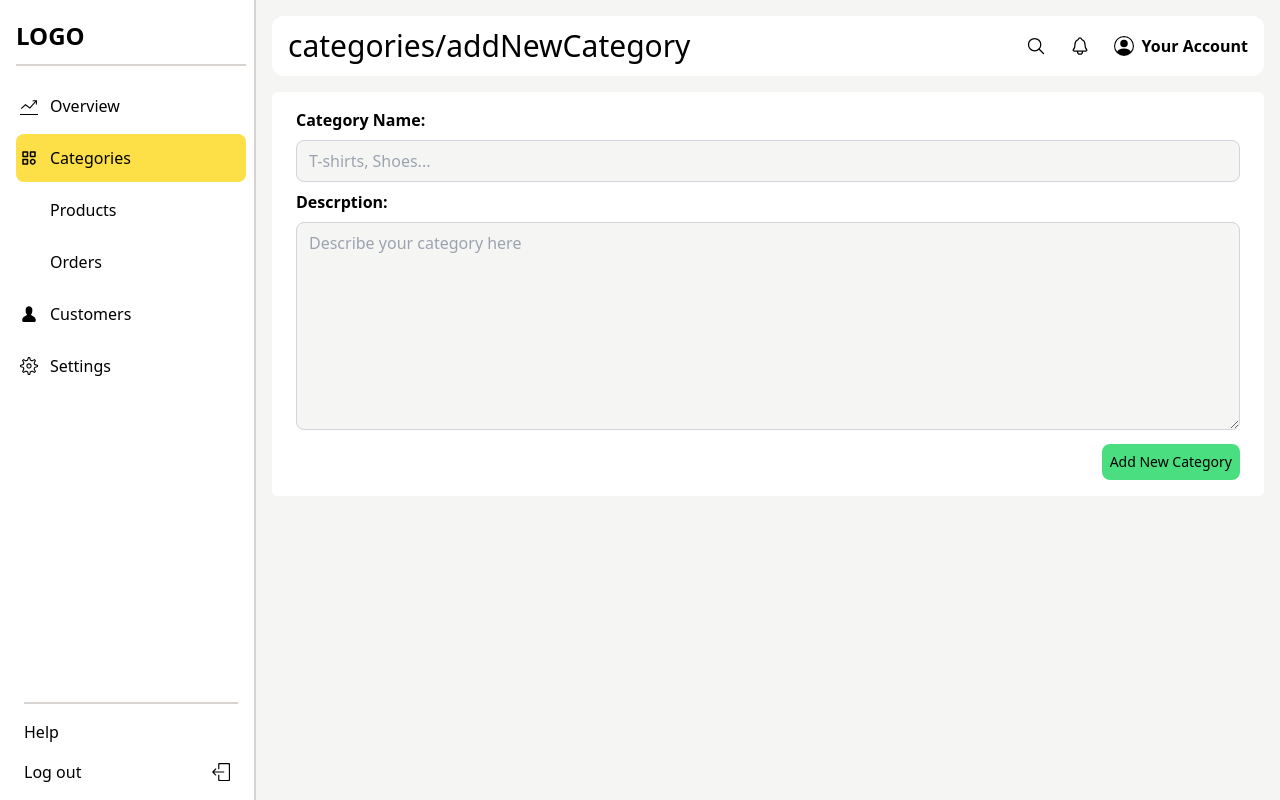
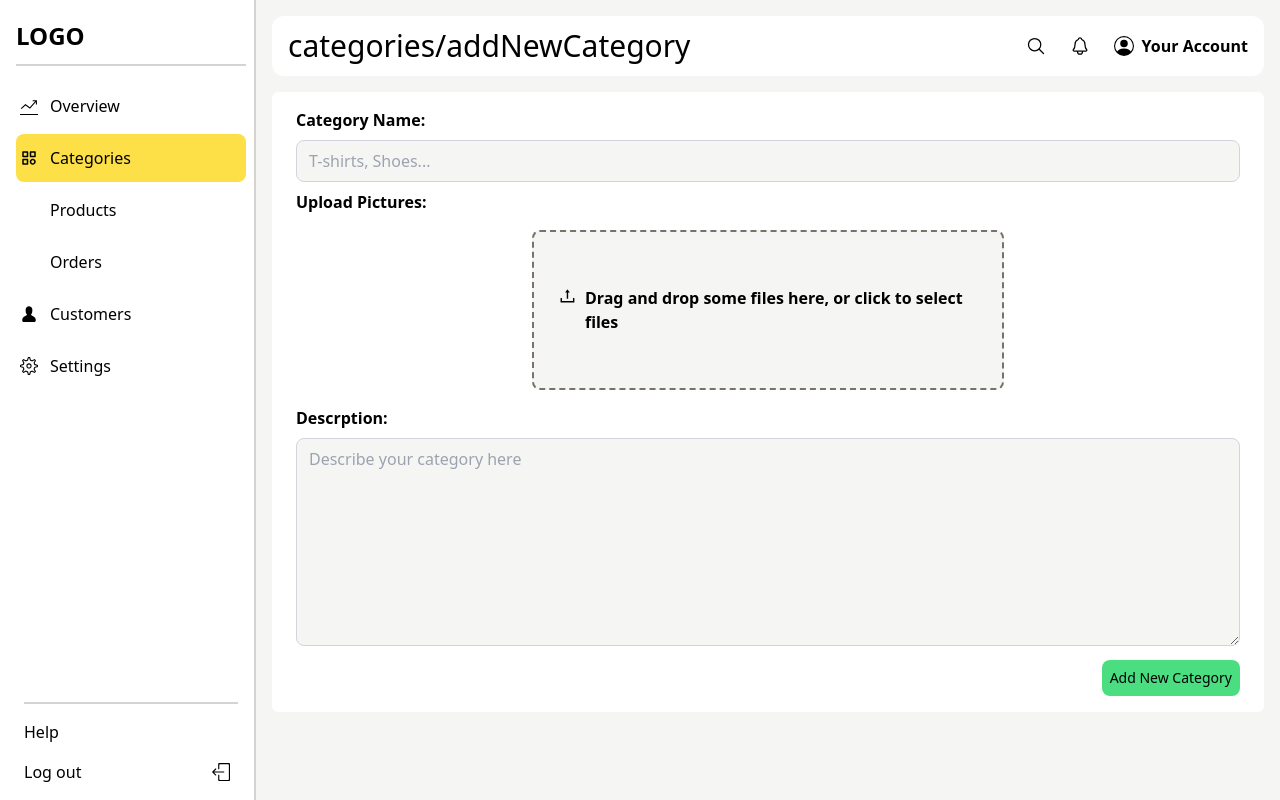
Before and after one commit to ZouCherif/tech_Ecommerce, a React (Create React App) app in the folder frontend/: page /dashboard/categories/addNewCategory in a window 1280 px wide. Built offline with nearby package versions, Linux system fonts and the light colour scheme; some icons are missing.

Commit message:
drop zone for design not tested yet

```diff
--- a/frontend/package.json
+++ b/frontend/package.json
@@ -8,6 +8,7 @@
     "jwt-decode": "^3.1.2",
     "react": "^18.2.0",
     "react-dom": "^18.2.0",
+    "react-dropzone": "^14.2.3",
     "react-icons": "^4.10.1",
     "react-redux": "^8.1.2",
     "react-router-dom": "^6.14.2",
--- a/frontend/src/pages/dashboard/AddNewCategory.js
+++ b/frontend/src/pages/dashboard/AddNewCategory.js
@@ -1,6 +1,8 @@
 import { useAddNewCategoryMutation } from "../../api/apiSlice";
 import { useNavigate } from "react-router-dom";
 import { useState } from "react";
+import Dropzone from "react-dropzone";
+import { AiOutlineUpload } from "react-icons/ai";
 // import { useDispatch } from "react-redux";
 // import { clearUserInfo, setUserInfo } from "../features/User/userSlice";
 
@@ -47,6 +49,23 @@ function AddNewCategory() {
           placeholder="T-shirts, Shoes..."
           className="py-2 px-3 pr-10 text-gray-700 w-full focus:outline-none bg-stone-100 border border-gray-300 rounded-lg transition-all duration-300 focus:ring-2 focus:ring-indigo-300 mr-6 my-2"
         />
+        <h2 className="font-semibold">Upload Pictures:</h2>
+        <Dropzone onDrop={(acceptedFiles) => console.log(acceptedFiles)}>
+          {({ getRootProps, getInputProps }) => (
+            <section>
+              <div
+                {...getRootProps()}
+                className="bg-stone-100 w-1/2 rounded-lg font-semibold p-6 mx-auto my-4 h-40 flex justify-center items-center border-2 border-stone-500 border-dashed"
+              >
+                <input {...getInputProps()} />
+                <p className="flex">
+                  <AiOutlineUpload size={20} className="mr-2" />
+                  Drag and drop some files here, or click to select files
+                </p>
+              </div>
+            </section>
+          )}
+        </Dropzone>
         <label htmlFor="Description" className="font-semibold">
           {" "}
           Descrption:
```
Also changed, not shown: 1 other file (tests, documents, lock files or other folders).
